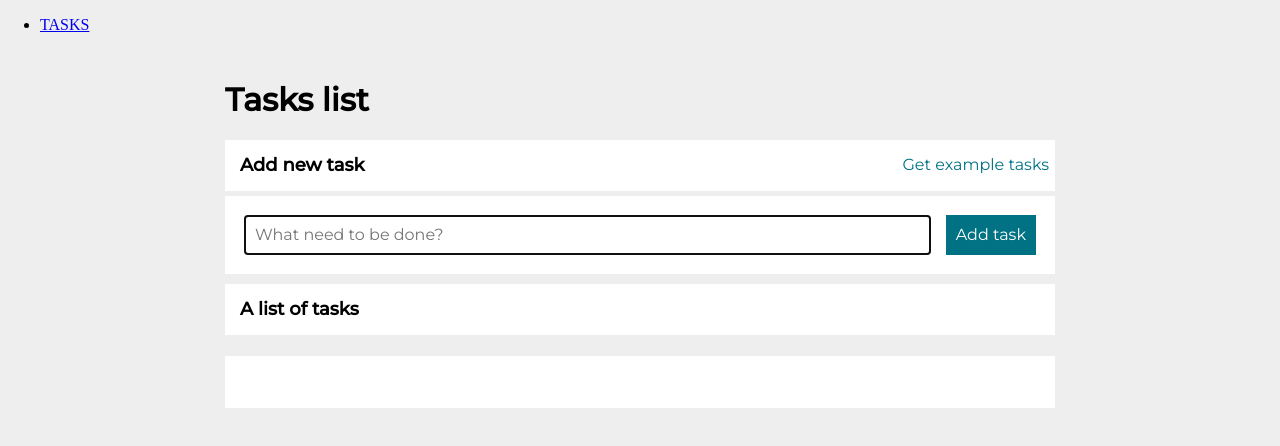
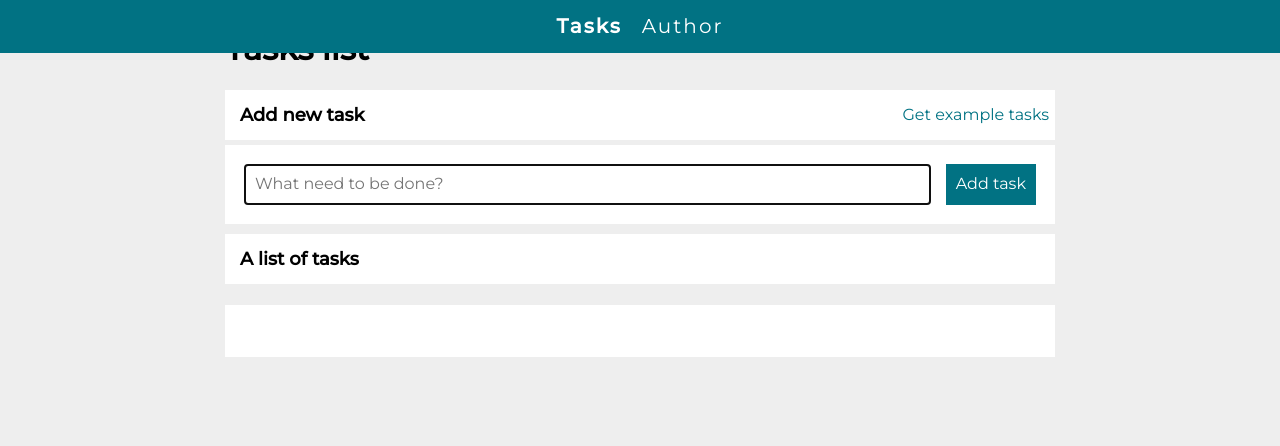
Before and after one commit to MirekSobota/to-do-list-react, a React (Create React App) app: page /#/tasks in a window 1280 px wide. Shown: the top 446 px of the page. Built offline with nearby package versions, Linux system fonts and the light colour scheme.

Commit message:
Working on about author description and Navigation

```diff
--- a/src/App.js
+++ b/src/App.js
@@ -1,23 +1,35 @@
-import {HashRouter, Switch, Route, Link}  from "react-router-dom"
+import { HashRouter, Switch, Route, Redirect } from "react-router-dom";
 
 import { Tasks } from "./features/tasks/Tasks";
+import { Author } from "./features/author/Author";
+import { List, Item, StyledNavLink, Navigation } from "./styled";
 
-const App = () =>
-
+const App = () => (
+  <>
     <HashRouter>
-<nav>
-    <ul>
-        <li>
-        <Link to ="/tasks">TASKS</Link>
-        </li>
-    </ul>
-</nav>
+      <Navigation>
+        <List>
+          <Item>
+            <StyledNavLink to="/tasks">Tasks</StyledNavLink>
+          </Item>
+          <Item>
+            <StyledNavLink to="/author">Author</StyledNavLink>
+          </Item>
+        </List>
+      </Navigation>
       <Switch>
         <Route path="/tasks">
           <Tasks />
         </Route>
+        <Route path="/author">
+          <Author />
+        </Route>
+        <Route patch="/">
+          <Redirect to="/tasks" />
+        </Route>
       </Switch>
     </HashRouter>
-
+  </>
+);
 
 export { App };
--- a/src/GlobalStyle.js
+++ b/src/GlobalStyle.js
@@ -13,5 +13,6 @@ export const GLobalStyle = createGlobalStyle`
 
     body {
         background: ${({ theme }) => theme.color.grey};
+        font-family: "Montserrat", sans-serif;
     }
 `;
--- /dev/null
+++ b/src/features/author/Author.js
@@ -0,0 +1,33 @@
+import { Container } from "../../common/Container/styled";
+import { Header } from "../../common/Header";
+import { Section } from "../../common/Section";
+import { Content } from "./styled";
+
+function Author() {
+  return (
+    <Container>
+      <Header title="About author" />
+      <Section
+        title="Mirek Sobota 🙋🏻‍♂️"
+        body={
+          <>
+            <Content>
+              Lorem Ipsum is simply dummy text of the printing and typesetting
+              industry. Lorem Ipsum has been the industry's standard dummy text
+              ever since the 1500s, when an unknown printer took a galley of
+              type and scrambled it to make a type specimen book. It has
+              survived not only five centuries, but also the leap into
+              electronic typesetting, remaining essentially unchanged. It was
+              popularised in the 1960s with the release of Letraset sheets
+              containing Lorem Ipsum passages, and more recently with desktop
+              publishing software like Aldus PageMaker including versions of
+              Lorem Ipsum.
+            </Content>
+          </>
+        }
+      />
+    </Container>
+  );
+}
+
+export { Author };
--- /dev/null
+++ b/src/features/author/styled.js
@@ -0,0 +1,6 @@
+import styled from "styled-components";
+
+export const Content = styled.p`
+  padding: 19px;
+  background: ${({ theme }) => theme.color.white};
+`;
--- /dev/null
+++ b/src/styled.js
@@ -0,0 +1,33 @@
+import styled from "styled-components";
+import { NavLink } from "react-router-dom";
+
+export const StyledNavLink = styled(NavLink)`
+  text-decoration-line: none;
+  color: ${({ theme }) => theme.color.white};
+  &.active {
+    color: ${({ theme }) => theme.color.white};
+    font-weight: bold;
+  }
+`;
+
+export const List = styled.ul`
+  background: ${({ theme }) => theme.color.teal};
+  padding: 5px;
+  letter-spacing: 2px;
+  list-style-type: none;
+  font-size: 20px;
+  display: flex;
+  justify-content: center;
+  margin-top: 0;
+`;
+
+export const Item = styled.li`
+  padding: 10px;
+`;
+
+export const Navigation = styled.nav`
+  position: fixed;
+  top: 0;
+  left: 0;
+  width: 100%;
+`;
```
Lines whose indentation alone changed are shown as unchanged.
